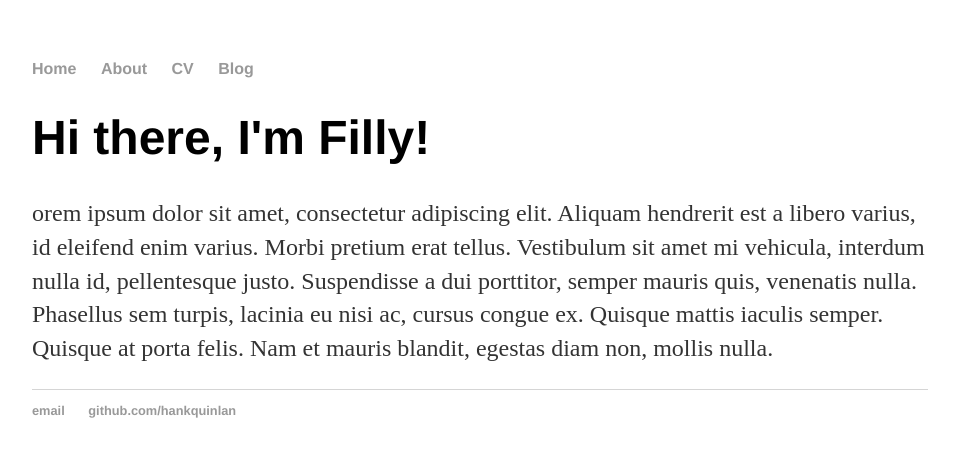
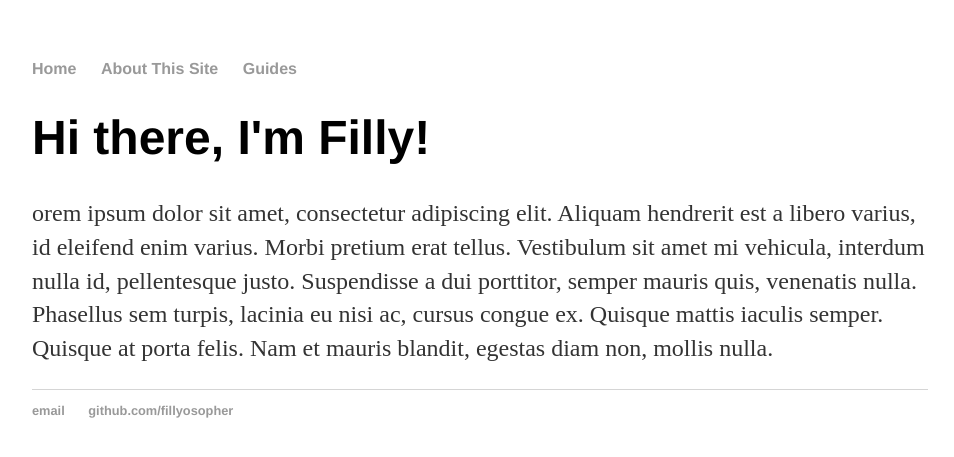
Before and after one commit to Fillyosopher/fillyosopher.github.io, a Jekyll site: the page built from index.html, in a window 1280 px wide. Shown: the top 457 px of the page, without its empty margins (160-1114 px from the left). Built offline with Jekyll 4.4.1, drawn with Linux system fonts in a browser that asks for light colours.

Commit message:
Update default.html

```diff
--- a/_layouts/default.html
+++ b/_layouts/default.html
@@ -9,9 +9,8 @@
 			<nav>
 	    		<ul>
 	        		<li><a href="/">Home</a></li>
-		        	<li><a href="/about">About</a></li>
-	        		<li><a href="/cv">CV</a></li>
-	        		<li><a href="/blog">Blog</a></li>
+		        	<li><a href="/about">About This Site</a></li>
+	        		<li><a href="/guides">Guides</a></li>
 	    		</ul>
 			</nav>
 			<div class="container">
@@ -21,8 +20,8 @@
 			</div><!-- /.container -->
 			<footer>
 	    		<ul>
-	        		<li><a href="mailto:hankquinlanhub@gmail.com">email</a></li>
-	        		<li><a href="https://github.com/hankquinlan">github.com/hankquinlan</a></li>
+	        		<li><a href="mailto:fillyosopher@gmail.com">email</a></li>
+	        		<li><a href="https://github.com/fillyosopher">github.com/fillyosopher</a></li>
 				</ul>
 			</footer>
 		</body>
```
